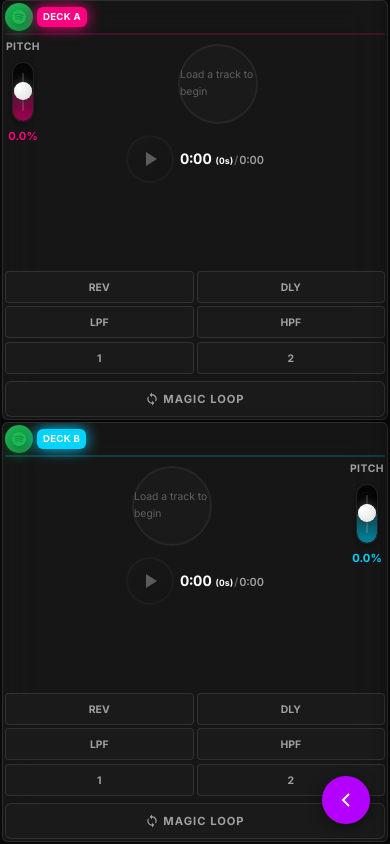
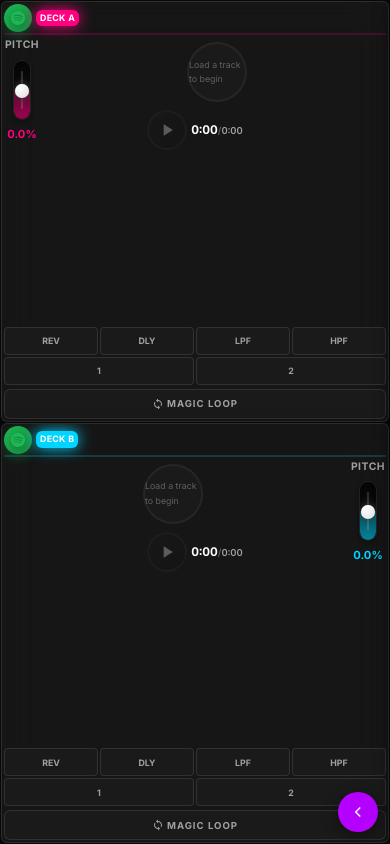
Before and after one commit to MohamedBouattour/DjMixer, a React (Vite) app: page / in a window 390 px wide. Built offline with nearby package versions, Linux system fonts and the light colour scheme.

Commit message:
feat: Add initial styling with a new design system, global resets, and component-specific CSS files.

```diff
--- a/index.html
+++ b/index.html
@@ -4,7 +4,8 @@
 <head>
   <meta charset="UTF-8" />
   <link rel="icon" type="image/svg+xml" href="/dj-icon.svg" />
-  <meta name="viewport" content="width=device-width, initial-scale=1.0" />
+  <meta name="viewport"
+    content="width=device-width, initial-scale=1.0, maximum-scale=1.0, user-scalable=no, viewport-fit=cover" />
   <meta name="theme-color" content="#0a0a0a" />
   <meta name="description" content="Professional DJ controller web app" />
   <link rel="apple-touch-icon" href="/apple-touch-icon.png" />
--- a/src/App.css
+++ b/src/App.css
@@ -338,3 +338,33 @@
     display: none !important;
   }
 }
+
+/* ============================================
+   SMALL PHONE MODE (up to 430px)
+   Ultra-compact for iPhone 15 portrait
+   ============================================ */
+
+@media screen and (max-width: 430px) {
+  .app {
+    padding: 0;
+    margin: 0;
+  }
+
+  .app-main {
+    padding: 0;
+    gap: 1px;
+    height: 100dvh;
+  }
+
+  .decks-section {
+    gap: 1px;
+    padding: 1px;
+  }
+
+  .center-toggle-btn {
+    padding: 8px 16px;
+    font-size: 0.65rem;
+    bottom: 8px;
+    border-radius: 16px;
+  }
+}
--- a/src/App.tsx
+++ b/src/App.tsx
@@ -23,7 +23,7 @@ function App() {
 
   useEffect(() => {
     const checkMobile = () => {
-      setIsMobile(window.matchMedia('(max-width: 768px)').matches);
+      setIsMobile(window.matchMedia('(max-width: 1200px)').matches);
     };
 
     checkMobile();
@@ -341,6 +341,7 @@ function App() {
 
   return (
     <div className="app">
+      {!isMobile && (
         <header className="app-header">
           <div className="app-logo">
             <div className="logo-icon">
@@ -361,6 +362,7 @@ function App() {
             </button>
           </div>
         </header>
+      )}
 
       <SettingsModal isOpen={isSettingsOpen} onClose={() => setIsSettingsOpen(false)} />
 
--- a/src/components/Deck.css
+++ b/src/components/Deck.css
@@ -1067,20 +1067,151 @@
     }
 }
 
-/* iPhone 15 Pro Max / Plus - slightly larger elements */
-@media screen and (min-width: 414px) and (max-width: 767px) {
+/* ============================================
+   SMALL PHONE MODE (up to 430px)
+   Ultra-compact for iPhone 15 portrait mode
+   ============================================ */
+
+@media screen and (max-width: 430px) {
+    .deck {
+        padding: 3px;
+        gap: 1px;
+    }
+
+    .deck-header {
+        padding-bottom: 1px;
+        margin-bottom: 1px;
+    }
+
+    .deck-label {
+        padding: 1px 4px;
+        font-size: 0.55rem;
+    }
+
+    .track-name {
+        font-size: 0.65rem;
+        max-width: 80px;
+    }
+
+    .bpm-display {
+        min-width: 30px;
+    }
+
+    .bpm-label {
+        font-size: 0.45rem;
+    }
+
+    .bpm-value {
+        font-size: 0.75rem;
+    }
+
+    /* Compact waveform bar */
+    .waveform-bar {
+        height: 28px;
+        min-height: 28px;
+        margin-bottom: 2px;
+    }
+
+    /* Very compact vinyl */
+    .deck-vinyl-row {
+        height: 70px;
+        gap: 2px;
+        margin-bottom: 1px;
+    }
+
+    .pitch-control-vertical {
+        min-width: 24px;
+    }
+
+    .pitch-slider-vertical .vertical-slider-track {
+        width: 18px;
+    }
+
+    .pitch-slider-vertical .vertical-slider-thumb {
+        width: 14px;
+        height: 14px;
+    }
+
+    /* Compact play button */
     .btn-play-pause {
-        width: 52px;
-        height: 52px;
+        width: 40px;
+        height: 40px;
+    }
+
+    .btn-play-pause svg {
+        width: 20px;
+        height: 20px;
+    }
+
+    .playback-controls {
+        gap: 4px;
+        margin-top: 1px;
+    }
+
+    .time-display {
+        gap: 0;
+    }
+
+    .current-time {
+        font-size: 0.75rem;
+    }
+
+    .current-time .text-xs {
+        display: none;
+        /* Hide seconds detail */
+    }
+
+    .separator,
+    .total-time {
+        font-size: 0.6rem;
+    }
+
+    /* Ultra-compact effects */
+    .performance-controls {
+        gap: 2px;
+        margin-top: 2px;
+    }
+
+    .effects-grid-performance {
+        grid-template-columns: repeat(4, 1fr);
+        gap: 2px;
     }
 
     .btn-effect,
     .btn-cue {
-        height: 36px;
-        font-size: 0.7rem;
+        height: 28px;
+        font-size: 0.55rem;
+        padding: 1px 2px;
     }
 
-    .deck-vinyl-row {
-        height: 100px;
+    /* Show only 4 effects on small phones */
+    .effects-grid-performance .btn-effect:nth-child(n+5) {
+        display: none;
+    }
+
+    .cues-row {
+        gap: 2px;
+    }
+
+    .loop-control {
+        margin-top: 2px;
+    }
+
+    .btn-magic-loop {
+        height: 30px;
+        font-size: 0.6rem;
+        gap: 3px;
+        padding: 0 6px;
+    }
+
+    .btn-magic-loop svg {
+        width: 12px;
+        height: 12px;
+    }
+
+    .waveform-placeholder,
+    .waveform-loading {
+        max-width: 60px;
+        font-size: 0.55rem;
     }
 }
--- a/src/components/Playlist.css
+++ b/src/components/Playlist.css
@@ -270,28 +270,27 @@
 }
 
 /* ============================================
-   TABLET MODE - PLAYLIST COMPONENT OVERRIDES
+   RESPONSIVE MODE - ALL SCREENS UNDER 1200px
+   Unified approach for tablet and phone
    ============================================ */
 
-@media screen and (max-width: 1200px) and (min-width: 768px) {
+@media screen and (max-width: 1200px) {
 
-    /* Show floating button on tablet */
+    /* Show floating button on ALL responsive screens */
     .playlist-float-btn {
         display: flex;
     }
 
+    /* Hide drawer completely (no handle peeking) */
     .playlist-drawer {
-        width: 400px;
-        max-width: 90vw;
         transform: translateX(100%);
-        /* Completely hidden */
     }
 
     .playlist-drawer.open {
         transform: translateX(0);
     }
 
-    /* Hide handle on tablet too */
+    /* Hide the handle - use floating button instead */
     .playlist-handle {
         display: none !important;
     }
@@ -301,19 +300,36 @@
         gap: var(--spacing-sm);
     }
 
-    .playlist-title {
-        font-size: 1.1rem;
-        letter-spacing: 1px;
-    }
-
     .btn-add-tracks {
-        padding: var(--spacing-sm) var(--spacing-md);
-        font-size: 0.8rem;
         min-height: 44px;
     }
 
-    .track-item {
-        padding: var(--spacing-md);
+    .btn-load-deck {
+        width: 48px;
+        height: 48px;
+        font-size: 1rem;
+        font-weight: 800;
+    }
+
+    .btn-remove {
+        width: 48px;
+        height: 48px;
+    }
+}
+
+/* ============================================
+   TABLET MODE (768px - 1200px)
+   Moderate sizing adjustments
+   ============================================ */
+
+@media screen and (max-width: 1200px) and (min-width: 768px) {
+    .playlist-drawer {
+        width: 400px;
+        max-width: 90vw;
+    }
+
+    .playlist-title {
+        font-size: 1.1rem;
     }
 
     .track-name {
@@ -323,76 +339,33 @@
     .track-meta {
         font-size: 0.75rem;
     }
-
-    .track-actions {
-        gap: var(--spacing-sm);
-    }
-
-    .btn-load-deck {
-        width: 48px;
-        height: 48px;
-        font-size: 1rem;
-        font-weight: 800;
-        box-shadow: 0 4px 10px rgba(0, 0, 0, 0.3);
-    }
-
-    .btn-remove {
-        width: 48px;
-        height: 48px;
-        background: rgba(255, 255, 255, 0.05);
-    }
-
-    .btn-remove svg {
-        width: 20px;
-        height: 20px;
-    }
 }
 
 /* ============================================
-   PHONE MODE - PLAYLIST COMPONENT OVERRIDES
-   Target: iPhone 15 family (393px - 430px width)
+   PHONE MODE (up to 767px)
+   Compact sizing for small screens
    ============================================ */
 
 @media screen and (max-width: 767px) {
-
-    /* Show floating button on phone */
-    .playlist-float-btn {
-        display: flex;
-    }
-
     .playlist-drawer {
         width: 100%;
         max-width: 100vw;
-        transform: translateX(100%);
-        /* Completely hidden off-screen */
     }
 
-    .playlist-drawer.open {
-        transform: translateX(0);
+    .playlist-float-btn {
+        width: 44px;
+        height: 44px;
+        bottom: 16px;
+        right: 16px;
     }
 
-    /* Hide the handle on phone - use floating button instead */
-    .playlist-handle {
-        display: none !important;
-    }
-
-    .handle-text {
-        font-size: 0.6rem;
-        letter-spacing: 1px;
-    }
-
-    .handle-icon {
-        margin-top: var(--spacing-xs);
-    }
-
-    .handle-icon svg {
-        width: 14px;
-        height: 14px;
+    .playlist-float-btn svg {
+        width: 20px;
+        height: 20px;
     }
 
     .playlist-content {
         padding: var(--spacing-sm) var(--spacing-md);
-        gap: var(--spacing-sm);
     }
 
     .playlist-header {
@@ -402,7 +375,6 @@
 
     .playlist-title {
         font-size: 0.9rem;
-        letter-spacing: 1px;
     }
 
     .btn-add-tracks {
@@ -436,24 +408,16 @@
 
     .track-name {
         font-size: 0.8rem;
-        margin-bottom: 2px;
     }
 
     .track-meta {
         font-size: 0.65rem;
-        gap: var(--spacing-sm);
     }
 
-    .track-actions {
-        gap: var(--spacing-sm);
-    }
-
-    /* Large touch-friendly deck buttons */
     .btn-load-deck {
         width: 40px;
         height: 40px;
         font-size: 0.85rem;
-        font-weight: 800;
     }
 
     .btn-remove {
@@ -467,19 +431,36 @@
     }
 }
 
-/* iPhone 15 Pro Max / Plus - slightly larger elements */
-@media screen and (min-width: 414px) and (max-width: 767px) {
-    .playlist-handle {
+/* ============================================
+   SMALL PHONE MODE (up to 430px)
+   Ultra-compact for iPhone 15 and similar
+   ============================================ */
+
+@media screen and (max-width: 430px) {
+    .playlist-float-btn {
         width: 40px;
+        height: 40px;
+        bottom: 12px;
+        right: 12px;
+    }
+
+    .playlist-float-btn svg {
+        width: 18px;
+        height: 18px;
+    }
+
+    .playlist-title {
+        font-size: 0.85rem;
     }
 
     .btn-load-deck {
-        width: 44px;
-        height: 44px;
-        font-size: 0.9rem;
+        width: 36px;
+        height: 36px;
+        font-size: 0.8rem;
     }
 
-    .track-name {
-        font-size: 0.85rem;
+    .btn-remove {
+        width: 32px;
+        height: 32px;
     }
 }
--- a/src/components/Waveform.css
+++ b/src/components/Waveform.css
@@ -369,21 +369,67 @@
     }
 }
 
-/* iPhone 15 Pro Max / Plus - slightly larger vinyl */
-@media screen and (min-width: 414px) and (max-width: 767px) {
+/* ============================================
+   SMALL PHONE MODE (up to 430px)
+   Ultra-compact vinyl for iPhone 15 portrait
+   ============================================ */
+
+@media screen and (max-width: 430px) {
     .vinyl-container {
-        max-width: 90px;
-        min-height: 90px;
-        width: 90px;
+        max-width: 60px;
+        min-height: 60px;
+        width: 60px;
+    }
+
+    .vinyl-disc {
+        inset: 10%;
+    }
+
+    .vinyl-label {
+        inset: 32%;
     }
 
     .mini-waveform {
-        height: 24px;
+        gap: 1px;
+        height: 14px;
     }
 
     .wave-bar {
-        width: 3.5px;
-        min-width: 3.5px;
-        height: 8px;
+        width: 2px;
+        min-width: 2px;
+        height: 4px;
+        border-radius: 1px;
+    }
+
+    @keyframes wave-bounce {
+
+        0%,
+        100% {
+            height: 3px;
+            opacity: 0.7;
+        }
+
+        50% {
+            height: 10px;
+            opacity: 1;
+        }
+    }
+
+    .label-spindle {
+        width: 8%;
+        height: 8%;
+    }
+
+    .progress-ring-fill {
+        stroke-width: 3;
+    }
+
+    .progress-ring-bg {
+        stroke-width: 1.5;
+    }
+
+    /* Hide all grooves on small phones */
+    .vinyl-groove {
+        display: none;
     }
 }
--- a/src/index.css
+++ b/src/index.css
@@ -71,11 +71,20 @@ body {
   user-select: none;
   -webkit-user-select: none;
   -webkit-touch-callout: none;
+  -webkit-tap-highlight-color: transparent;
+  touch-action: manipulation;
+  /* iOS safe area insets */
+  padding-top: env(safe-area-inset-top);
+  padding-bottom: env(safe-area-inset-bottom);
+  padding-left: env(safe-area-inset-left);
+  padding-right: env(safe-area-inset-right);
 }
 
 #root {
   width: 100vw;
   height: 100vh;
+  height: 100dvh;
+  /* Dynamic viewport height for mobile */
   overflow: hidden;
 }
 
@@ -445,14 +454,9 @@ input[type="range"]:hover::-moz-range-thumb {
     overflow: hidden;
   }
 
+  /* Hide header completely on tablet */
   .app-header {
-    height: 40px !important;
-    min-height: 40px !important;
-    padding: 0 8px !important;
-  }
-
-  .app-title {
-    font-size: 0.9rem;
+    display: none !important;
   }
 
   .logo-icon {
```
Lines whose indentation alone changed are shown as unchanged.
